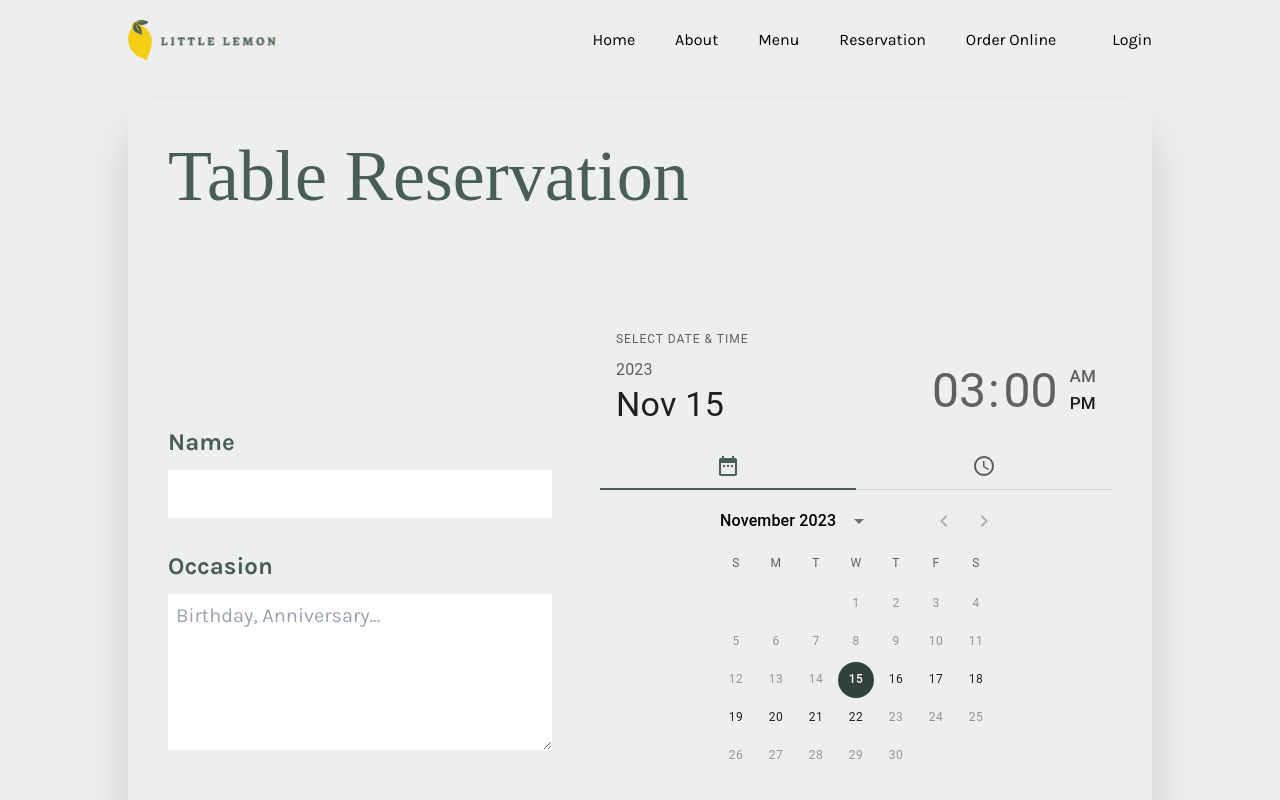
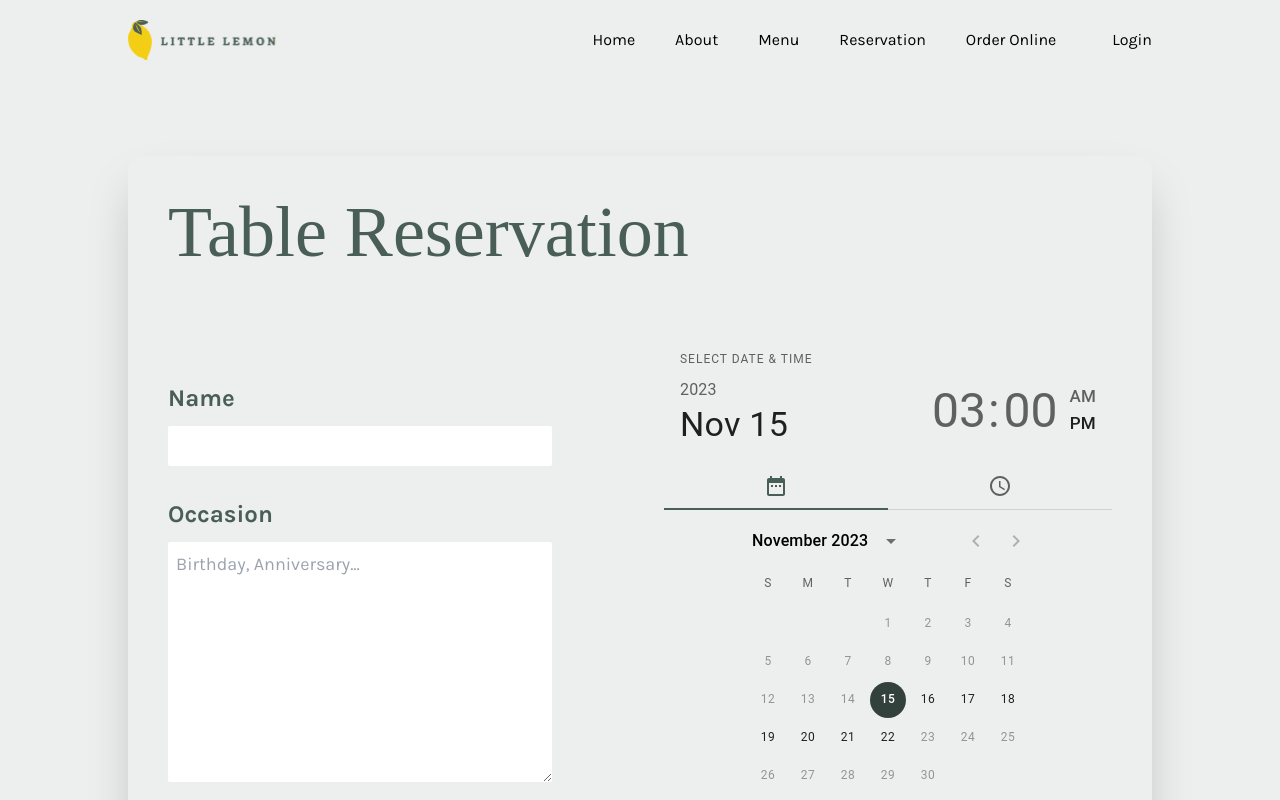
Before and after one commit to sushantkadam15/meta-little-lemon-website, a React (Vite) app: page /reservation in a window 1280 px wide. Shown: the top 800 px of the page. Built offline with nearby package versions, Linux system fonts and the light colour scheme; a web font is replaced by a local one.

Commit message:
Registration complete

```diff
--- a/package.json
+++ b/package.json
@@ -17,7 +17,8 @@
     "dayjs": "^1.11.10",
     "lucide-react": "^0.292.0",
     "react": "^18.2.0",
-    "react-dom": "^18.2.0"
+    "react-dom": "^18.2.0",
+    "react-router-dom": "^6.19.0"
   },
   "devDependencies": {
     "@testing-library/react": "^14.1.0",
--- a/src/components/TableReservationForm.jsx
+++ b/src/components/TableReservationForm.jsx
@@ -5,6 +5,13 @@ import { StaticDateTimePicker } from "@mui/x-date-pickers/StaticDateTimePicker";
 
 const TableReservationForm = ({ fetchAPI, submitAPI }) => {
   const [bookings, setBookings] = useState("");
+  const [isAlertDisplayed, setIsAlertDisplayed] = useState(false);
+
+  const [reservationDetails, setReservationDetails] = useState({
+    name: "",
+    dateAndTime: dayjs(),
+    ocassionDetails: "",
+  });
 
   const currentTime = dayjs();
   const officeHoursStart = currentTime.hour(15).minute(0).second(0);
@@ -41,21 +48,54 @@ const TableReservationForm = ({ fetchAPI, submitAPI }) => {
     return isOffHours || isNotAvailable;
   };
 
+  const makeReservation = (e) => {
+    e.preventDefault();
+    if (reservationDetails.name.length > 0) {
+      const response = submitAPI(reservationDetails);
+      if (response) {
+        setIsAlertDisplayed(true);
+        setTimeout(() => {
+          setIsAlertDisplayed(false);
+        }, 2000);
+      }
+    }
+  };
+
   return (
     <Container>
-      <div className=" rounded-2xl p-10 shadow-2xl">
-        <h1 className="text-5xl text-primary md:text-7xl">Table Reservation</h1>
-        <form className="my-14 text-xl">
-          <div className="flex items-center justify-between gap-12">
-            <div className="text-primary">
+      {/* Alert  */}
+      {isAlertDisplayed && (
+        <div className=" $ absolute left-0 right-0 top-20 mx-auto w-[24rem] rounded-lg bg-secondary p-2 text-center text-lg text-primary shadow-lg">{`Reservation for ${
+          reservationDetails.name
+        } is confirmed at ${reservationDetails.dateAndTime.format(
+          "LLLL",
+        )} `}</div>
+      )}
+
+      <div className=" my-24 rounded-2xl md:p-10 md:shadow-2xl">
+        <h1 className="mb-5 text-5xl text-primary md:text-7xl">
+          Table Reservation
+        </h1>
+        <form className="text-lg">
+          <div className=" flex min-h-[596px] flex-col gap-12 md:flex-row md:items-center">
+            <div className="text-primary md:w-1/2">
               <label className=" mb-3 block text-2xl font-bold" htmlFor="name">
                 Name
               </label>
               <input
-                className="h-12 w-full p-2 focus:outline-primary md:w-96"
+                className="h-10 w-full rounded-sm p-2 focus:outline-primary md:w-96"
                 type="text"
                 id="name"
+                required
+                value={reservationDetails.name}
+                onChange={(e) => {
+                  setReservationDetails((previousDetail) => ({
+                    ...previousDetail,
+                    name: e.target.value,
+                  }));
+                }}
               />
+
               <label
                 className=" mb-3 mt-8 block text-2xl font-bold"
                 htmlFor="ocassion"
@@ -63,13 +103,15 @@ const TableReservationForm = ({ fetchAPI, submitAPI }) => {
                 Occasion
               </label>
               <textarea
-                className=" w-full p-2 focus:outline-primary md:w-96"
-                rows={5}
+                className=" w-full rounded-sm p-2 focus:outline-primary md:w-96"
+                rows={8}
                 placeholder="Birthday, Anniversary..."
                 id="ocassion"
               />
             </div>
-            <div className="w-full">
+
+            {/* Date and time picker   */}
+            <div className="relative md:w-1/2">
               <StaticDateTimePicker
                 sx={{
                   backgroundColor: "#EDEFEE",
@@ -82,11 +124,20 @@ const TableReservationForm = ({ fetchAPI, submitAPI }) => {
                 minutesStep={30}
                 autoFocus={true}
                 shouldDisableTime={shouldDisableTime}
+                slotProps={{
+                  actionBar: { actions: [] },
+                }}
+                onChange={(value) => {
+                  setReservationDetails((previousDetail) => ({
+                    ...previousDetail,
+                    dateAndTime: value,
+                  }));
+                }}
               />
             </div>
           </div>
 
-          <Button name="Reserve Now" onclick={() => console.log("Hello")} />
+          <Button name="Reserve Now" onclick={makeReservation} />
         </form>
       </div>
     </Container>
--- a/src/containers/App.jsx
+++ b/src/containers/App.jsx
@@ -5,6 +5,7 @@ import Navigation from "../components/ Navigation.jsx";
 import Footer from "../components/Footer.jsx";
 import TableReservationForm from "../components/TableReservationForm.jsx";
 import { fetchAPI, submitAPI } from "../util/TableReservationAPI.js";
+
 
 function App() {
   const theme = createTheme({
```
Also changed, not shown: src/main.jsx (+6 -6 lines), 1 other file (tests, documents, lock files or other folders).
